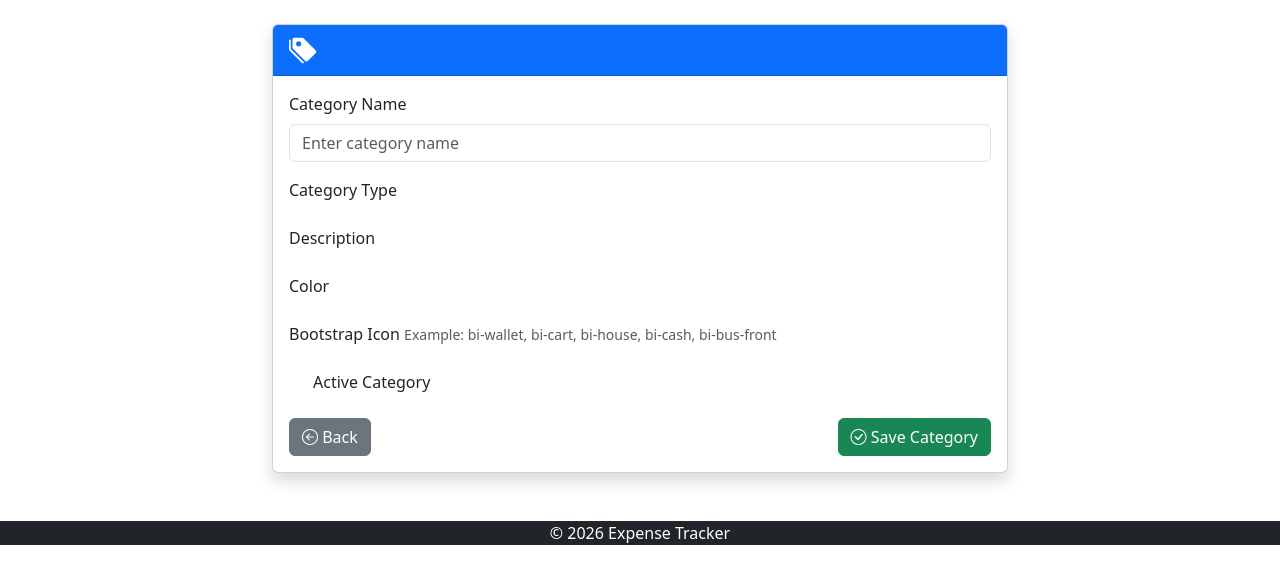
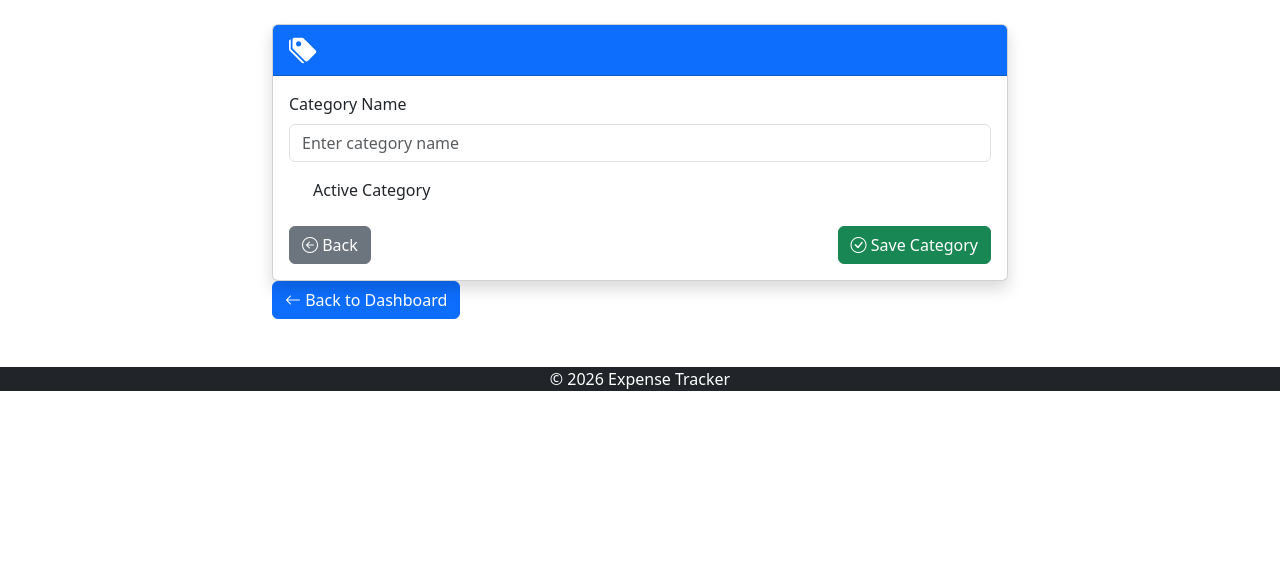
Before and after one commit to Hadush-Kalayou/ExpenseTracker, a Django app: page /expense/categories/add/ in a window 1280 px wide. Shown: the part 56-640 px from the top of the page. Run offline with Django 5.2, Linux system fonts and the light colour scheme; the visitor is signed in with stand-in values (Sample User, id 1).

Commit message:
edited add category

````diff
--- a/expense/templates/expense/category/category_form.html
+++ b/expense/templates/expense/category/category_form.html
@@ -60,112 +60,15 @@
 
                         </div>
 
-                        <!-- Category Type -->
 
-                        <div class="mb-3">
 
-                            <label class="form-label">
 
-                                Category Type
 
-                            </label>
 
-                            {{ form.category_type }}
 
-                            {% if form.category_type.errors %}
 
-                                <div class="text-danger mt-1">
 
-                                    {{ form.category_type.errors }}
 
-                                </div>
-
-                            {% endif %}
-
-                        </div>
-
-                        <!-- Description -->
-
-                        <div class="mb-3">
-
-                            <label class="form-label">
-
-                                Description
-
-                            </label>
-
-                            {{ form.description }}
-
-                            {% if form.description.errors %}
-
-                                <div class="text-danger mt-1">
-
-                                    {{ form.description.errors }}
-
-                                </div>
-
-                            {% endif %}
-
-                        </div>
-
-                        <!-- Color -->
-
-                        <div class="mb-3">
-
-                            <label class="form-label">
-
-                                Color
-
-                            </label>
-
-                            {{ form.color }}
-
-                            {% if form.color.errors %}
-
-                                <div class="text-danger mt-1">
-
-                                    {{ form.color.errors }}
-
-                                </div>
-
-                            {% endif %}
-
-                        </div>
-
-                        <!-- Icon -->
-
-                        <div class="mb-3">
-
-                            <label class="form-label">
-
-                                Bootstrap Icon
-
-                            </label>
-
-                            {{ form.icon }}
-
-                            <small class="text-muted">
-
-                                Example:
-                                bi-wallet,
-                                bi-cart,
-                                bi-house,
-                                bi-cash,
-                                bi-bus-front
-
-                            </small>
-
-                            {% if form.icon.errors %}
-
-                                <div class="text-danger mt-1">
-
-                                    {{ form.icon.errors }}
-
-                                </div>
-
-                            {% endif %}
-
-                        </div>
 
                         <!-- Active -->
 
@@ -210,7 +113,10 @@
                 </div>
 
             </div>
-
+                <a href="{% url 'user_dashboard' %}" class="btn btn-primary">
+    <i class="bi bi-arrow-left"></i>
+    Back to Dashboard
+</a>
         </div>
 
     </div>
--- a/expense/templates/expense/expense/expense_form.html
+++ b/expense/templates/expense/expense/expense_form.html
@@ -1,4 +1,4 @@
-```html
+
 {% extends "base.html" %}
 
 {% block title %}
````
